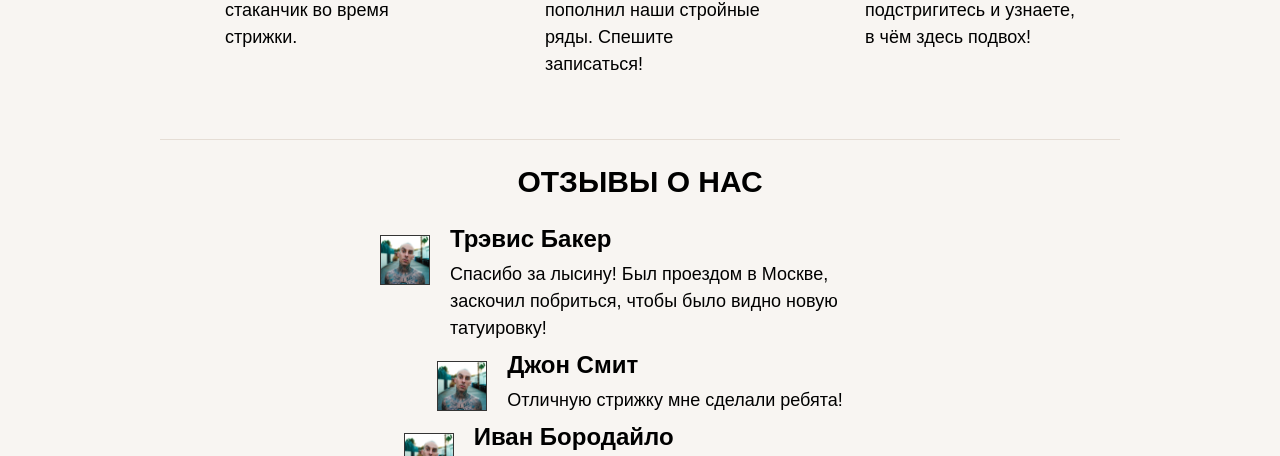
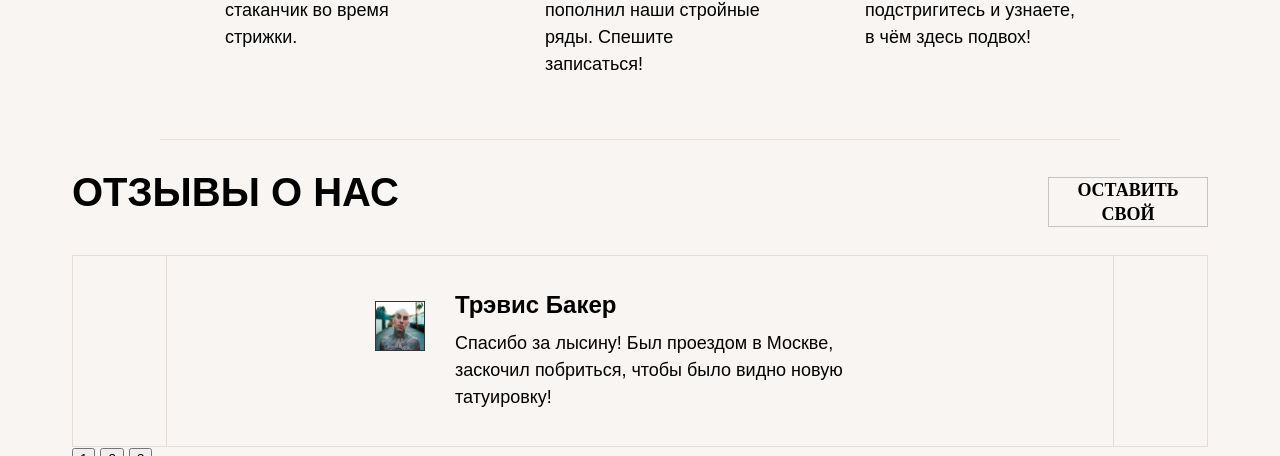
Before and after one commit to SvetlanaEP/Barbershop, a website: page source/index.html in a window 1280 px wide. Shown: the part 2024-2480 px from the top of the page. Drawn offline with nearby package versions, Linux system fonts and the light colour scheme; files that its build step writes are made by us from their sources.

Commit message:
Позиционирование блока с новостями для планшетной версии сайта

```diff
--- a/source/sass/blocks/reviews.scss
+++ b/source/sass/blocks/reviews.scss
@@ -26,10 +26,14 @@
 }
 
 .reviews__wrapper {
-
   width: auto;
   margin: 27px 20px 0;
 
+  @media(min-width: $tablet-width){
+    align-items: center;
+
+    margin: 37px 64px 0;
+  }
 }
 
 .reviews__title {
@@ -39,20 +43,51 @@
   font-weight: 700;
   line-height: 1;
   margin: 0;
+
+  @media(min-width: $tablet-width) {
+    font-size: 40px;
+    line-height: 30px;
+
+    text-align: left;
+  }
 }
 
 .reviews__write {
   display: none;
+
+  @media(min-width: $tablet-width) {
+    display: block;
+    position: absolute;
+    top: 0;
+    right: 64px;
+
+    &::after {
+      display: none;
+    }
+  }
 }
 
 .reviews__list {
   margin: 28px 0;
+
+  @media(min-width: $tablet-width) {
+    margin: 48px 0 0;
+    display: grid;
+    grid-template-columns: 1fr 10fr 1fr;
+  }
 }
 
 .reviews__item {
   margin: 0;
   display: flex;
   justify-content: center;
+
+  @media(min-width: $tablet-width) {
+    padding: 35px 30px;
+    border-top: 1px solid #E5DDD5;
+    border-bottom: 1px solid #E5DDD5;
+
+  }
 }
 
 .reviews__author-image {
@@ -67,6 +102,10 @@
 .reviews__author-info {
   margin-left: 20px;
   max-width: 450px;
+
+  @media(min-width: $tablet-width) {
+    margin-left: 30px;
+  }
 }
 
 .reviews__author-name {
@@ -77,17 +116,43 @@
 }
 
 .reviews__text {
-  margin: 9px 0;
+  margin: 9px 0 0;
 
   font-size: 18px;
   font-weight: 500;
   line-height: 27px;
+
+  @media(min-width: $tablet-width) {
+    margin-top: 12px;
+
+  }
+}
+
+.reviews__button {
+  display: none;
+  margin: 0;
+  padding: 0;
+  background: transparent;
+  border: 1px solid #E5DDD5;
+
+  @media(min-width: $tablet-width) {
+    display: block;
+  }
 }
 
 .reviews__prev {
   display: none;
+
+  @media(min-width: $tablet-width) {
+    display: block;
+    order: -1;
+  }
 }
 
 .reviews__next {
+
+}
+
+.reviews__item--none {
   display: none;
 }
```
